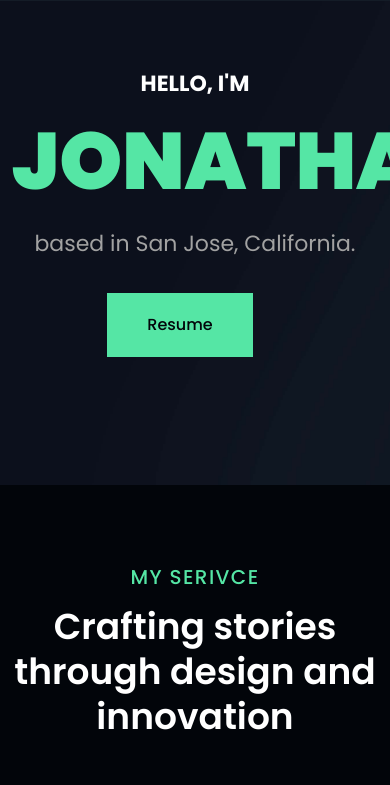
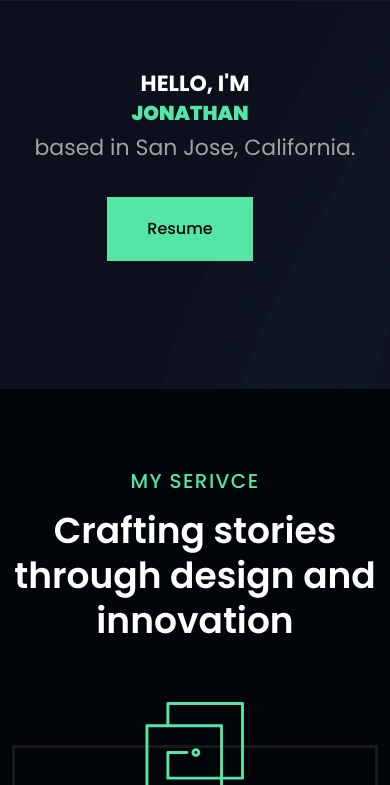
Before and after one commit to JonathanPham2/JonathanPham2.github.io, a plain HTML site: page index.html in a window 390 px wide. Shown: the part 59-844 px from the top of the page. Drawn offline with Linux system fonts and the light colour scheme.

Commit message:
fixed responsive

```diff
--- a/css/responsive.css
+++ b/css/responsive.css
@@ -1295,7 +1295,7 @@
 
   .tf__banner_text h1,
   .tf__banner_text h1 span {
-    font-size: 48px !important;
+    font-size: 20px !important;
   }
 
   .tf__banner_text h3 {
--- a/css/style.css
+++ b/css/style.css
@@ -613,6 +613,8 @@ button {
   flex-direction: column;
   justify-content: center;
   margin-bottom: 35px;
+  /* flex-wrap: wrap; */
+
 }
 
 .tf__banner_text h1 {
@@ -634,7 +636,7 @@ button {
   margin-bottom: 0;
 }
 .home_3 .tf__banner_text h1 span {
-  font-size: 80px !important;
+  font-size: 80px;
 }
 
 .tf__banner_text h1 span {
```
